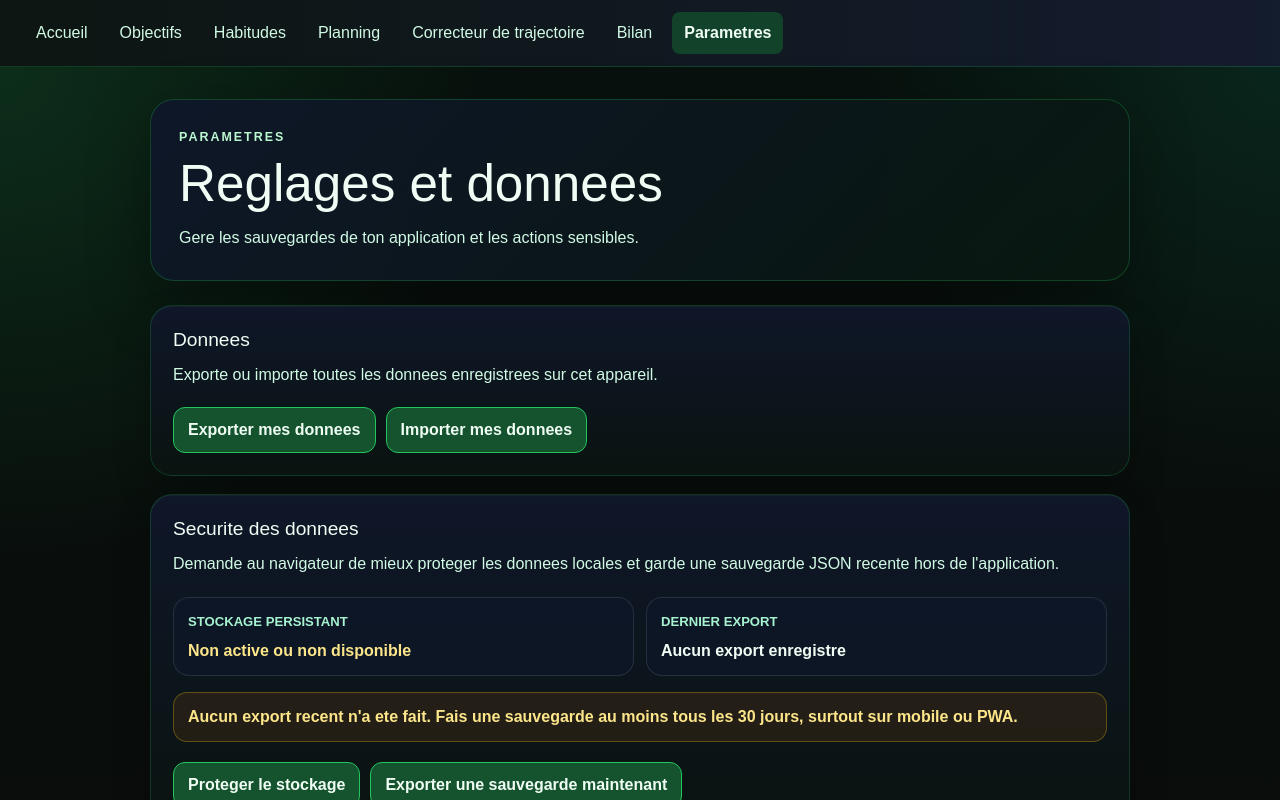
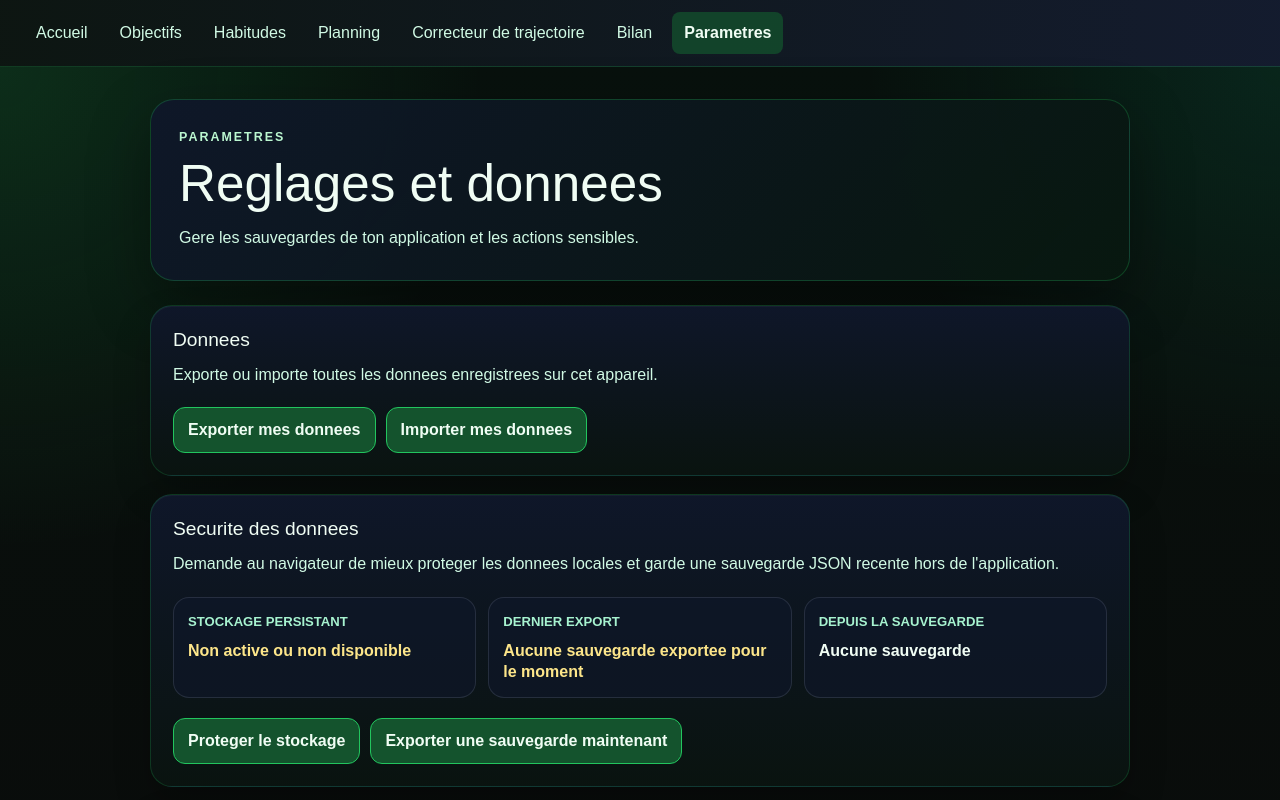
Before and after one commit to Gintaiji/taijilifeplan, a Next.js app: page /parametres in a window 1280 px wide. Shown: the top 800 px of the page. Built offline with nearby package versions, Linux system fonts and the light colour scheme.

Commit message:
Ajout du rappel de sauvegarde

```diff
--- a/app/parametres/page.module.css
+++ b/app/parametres/page.module.css
@@ -109,7 +109,7 @@
 
 .statusGrid {
   display: grid;
-  grid-template-columns: repeat(2, minmax(0, 1fr));
+  grid-template-columns: repeat(3, minmax(0, 1fr));
   gap: 12px;
   margin-top: 20px;
 }
--- a/app/parametres/page.tsx
+++ b/app/parametres/page.tsx
@@ -17,13 +17,13 @@ import {
 import styles from "./page.module.css";
 
 const RESET_CONFIRMATION_TEXT = "SUPPRIMER";
-const RECENT_BACKUP_DAYS = 30;
+const BACKUP_WARNING_DAYS = 3;
 const APP_VERSION = "V1.1.0";
 const APP_UPDATED_AT = "19 mai 2026";
 
 function formatBackupDate(dateValue: string | null) {
   if (!dateValue) {
-    return "Aucun export enregistre";
+    return "Aucune sauvegarde exportee pour le moment";
   }
 
   const date = new Date(dateValue);
@@ -38,20 +38,36 @@ function formatBackupDate(dateValue: string | null) {
   }).format(date);
 }
 
-function hasRecentBackup(dateValue: string | null) {
+function getDaysSinceBackup(dateValue: string | null) {
   if (!dateValue) {
-    return false;
+    return null;
   }
 
   const date = new Date(dateValue);
 
   if (Number.isNaN(date.getTime())) {
-    return false;
+    return null;
   }
 
-  const recentLimit = RECENT_BACKUP_DAYS * 24 * 60 * 60 * 1000;
+  const oneDay = 24 * 60 * 60 * 1000;
 
-  return Date.now() - date.getTime() <= recentLimit;
+  return Math.floor((Date.now() - date.getTime()) / oneDay);
+}
+
+function formatDaysSinceBackup(daysSinceBackup: number | null) {
+  if (daysSinceBackup === null) {
+    return "Aucune sauvegarde";
+  }
+
+  if (daysSinceBackup <= 0) {
+    return "Aujourd'hui";
+  }
+
+  if (daysSinceBackup === 1) {
+    return "1 jour";
+  }
+
+  return `${daysSinceBackup} jours`;
 }
 
 export default function ParametresPage() {
@@ -63,6 +79,9 @@ export default function ParametresPage() {
     null,
   );
   const [lastBackupExport, setLastBackupExport] = useState<string | null>(null);
+  const daysSinceBackup = getDaysSinceBackup(lastBackupExport);
+  const shouldShowBackupWarning =
+    daysSinceBackup !== null && daysSinceBackup > BACKUP_WARNING_DAYS;
 
   useEffect(() => {
     let shouldUpdateState = true;
@@ -248,17 +267,36 @@ export default function ParametresPage() {
 
                 <div className={styles.statusItem}>
                   <span className={styles.statusLabel}>Dernier export</span>
-                  <strong className={styles.statusValue}>
+                  <strong
+                    className={
+                      lastBackupExport
+                        ? styles.statusValue
+                        : styles.statusWarning
+                    }
+                  >
                     {formatBackupDate(lastBackupExport)}
+                  </strong>
+                </div>
+
+                <div className={styles.statusItem}>
+                  <span className={styles.statusLabel}>
+                    Depuis la sauvegarde
+                  </span>
+                  <strong
+                    className={
+                      shouldShowBackupWarning
+                        ? styles.statusWarning
+                        : styles.statusValue
+                    }
+                  >
+                    {formatDaysSinceBackup(daysSinceBackup)}
                   </strong>
                 </div>
               </div>
 
-              {!hasRecentBackup(lastBackupExport) ? (
+              {shouldShowBackupWarning ? (
                 <p className={styles.warningText}>
-                  Aucun export recent n'a ete fait. Fais une sauvegarde au
-                  moins tous les {RECENT_BACKUP_DAYS} jours, surtout sur mobile
-                  ou PWA.
+                  Pense a exporter une sauvegarde recente.
                 </p>
               ) : null}
 
```
